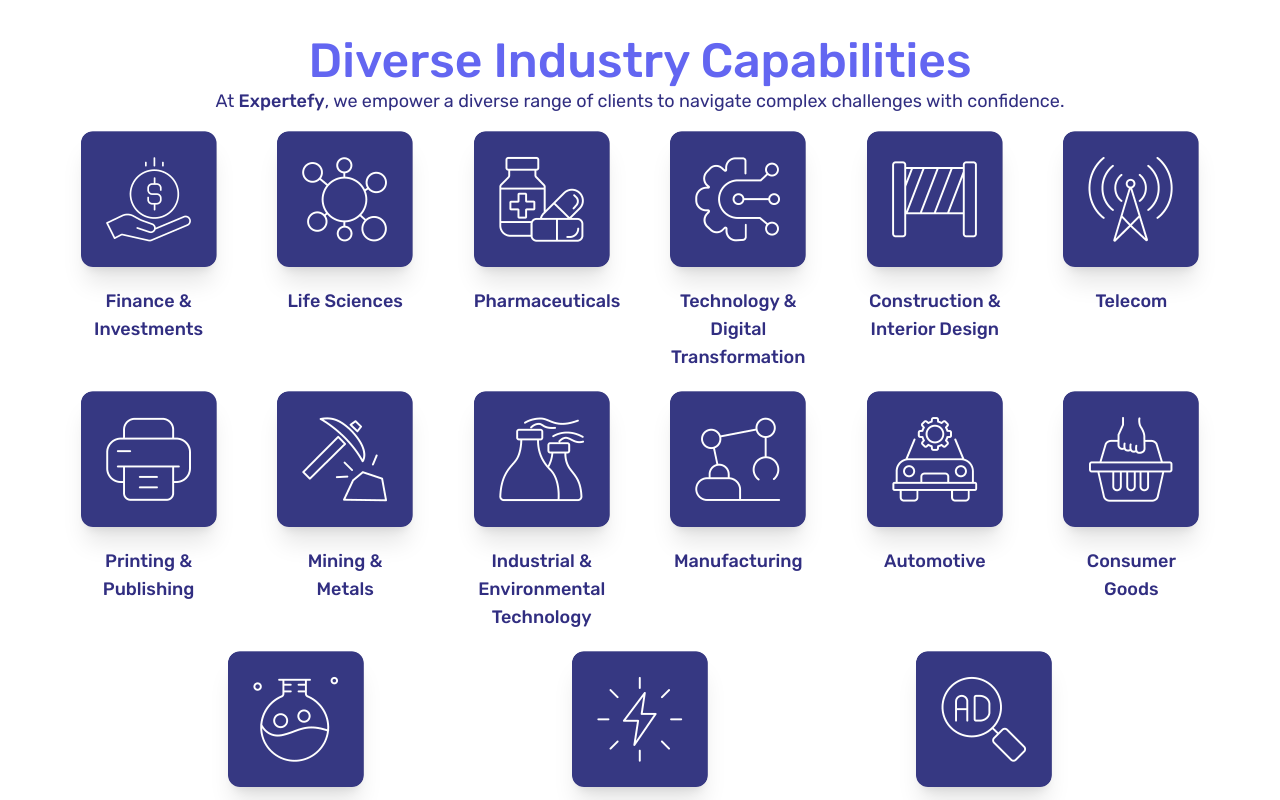
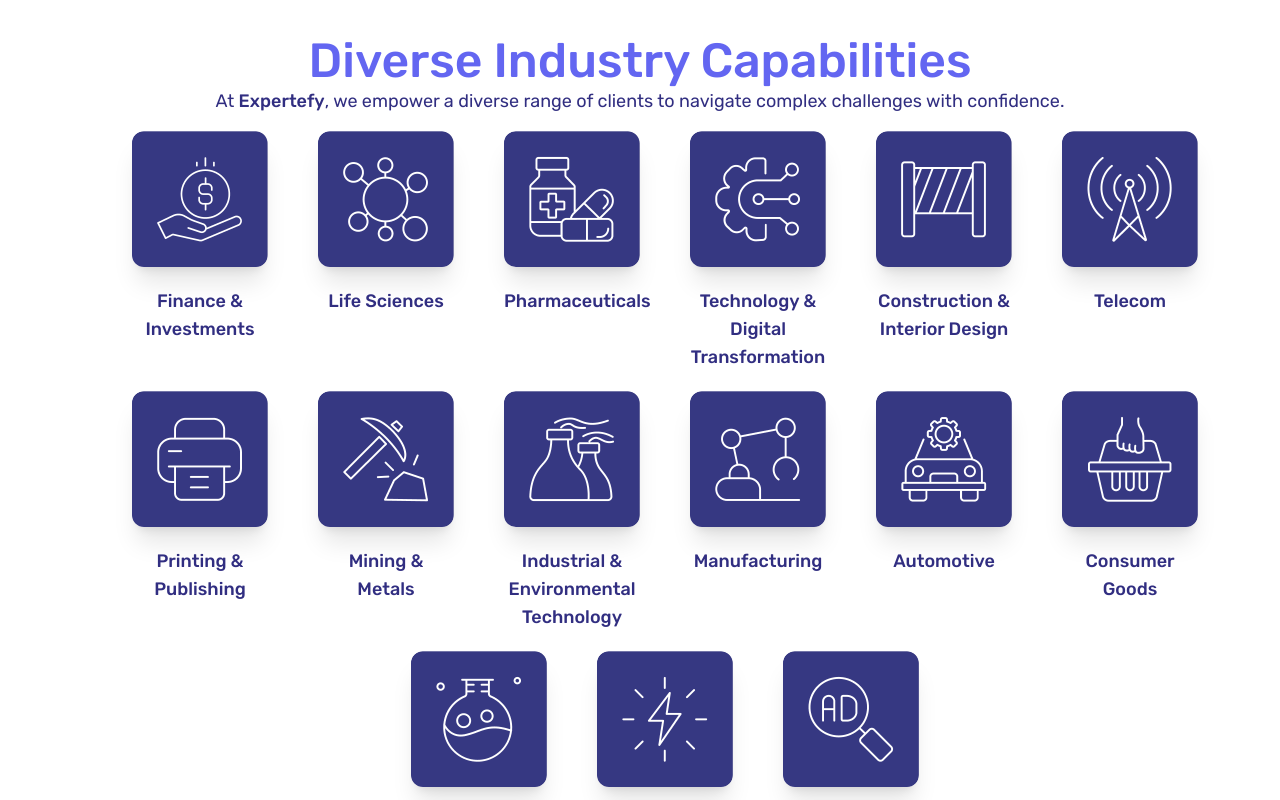
Before and after one commit to NasirBaigIT/expertefy-react, a React (Create React App) app: page / in a window 1280 px wide. Shown: the part 3240-4040 px from the top of the page. Built offline with nearby package versions, Linux system fonts and the light colour scheme.

Commit message:
updating grid style

```diff
--- a/src/components/Home/Services/industryCapabilities.js
+++ b/src/components/Home/Services/industryCapabilities.js
@@ -82,7 +82,7 @@
 function ServiceCard({ imgSrc, title }) {
   return (
     <article className="flex flex-col font-medium text-center text-indigo-900">
-      <div className="image-container flex-none">
+      <div className="industry-image-container flex-none">
         <img
           alt="{title}"
           src={imgSrc}
@@ -137,7 +137,7 @@
         </div>
         <section className="text-lg font-medium text-center text-indigo-900 capitalize total-available-width">
           {chunkArray(serviceCards, chunkSize).map((chunk, rowIndex) => (
-            <div key={rowIndex} className="flex justify-evenly mt-5">
+            <div key={rowIndex} className="flex justify-center mt-5">
               {chunk.map((card, index) => (
                 <ServiceCard key={index} {...card} />
               ))}
--- a/src/index.css
+++ b/src/index.css
@@ -27,3 +27,7 @@
 .card-header {
   background-color: #6369C4;
 }
+
+.industry-image-container {
+  margin-left: 50px;
+}
```
